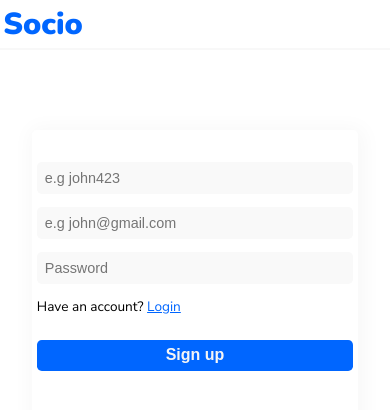
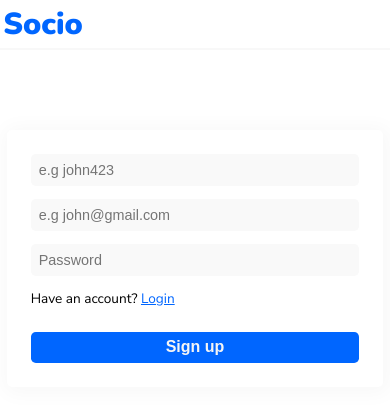
Before and after one commit to IfeanyichukwuMiracle/Socio, a React (Vite) app in the folder client/: page / in a window 390 px wide. Shown: the top 410 px of the page. Built offline with nearby package versions, Linux system fonts and the light colour scheme.

Commit message:
style changes

```diff
--- a/client/src/Pages/Login/login.css
+++ b/client/src/Pages/Login/login.css
@@ -35,13 +35,14 @@ section.form form button {
 @media (max-width: 900px) {
   section.form form {
     width: 75%;
-    padding: 2rem 0.3rem 6rem 0.3rem;
   }
 }
 
 @media (max-width: 500px) {
   section.form form {
     width: 99%;
+  }
+  section.form {
     padding: 2rem 0.3rem 6rem 0.3rem;
   }
 }
```
